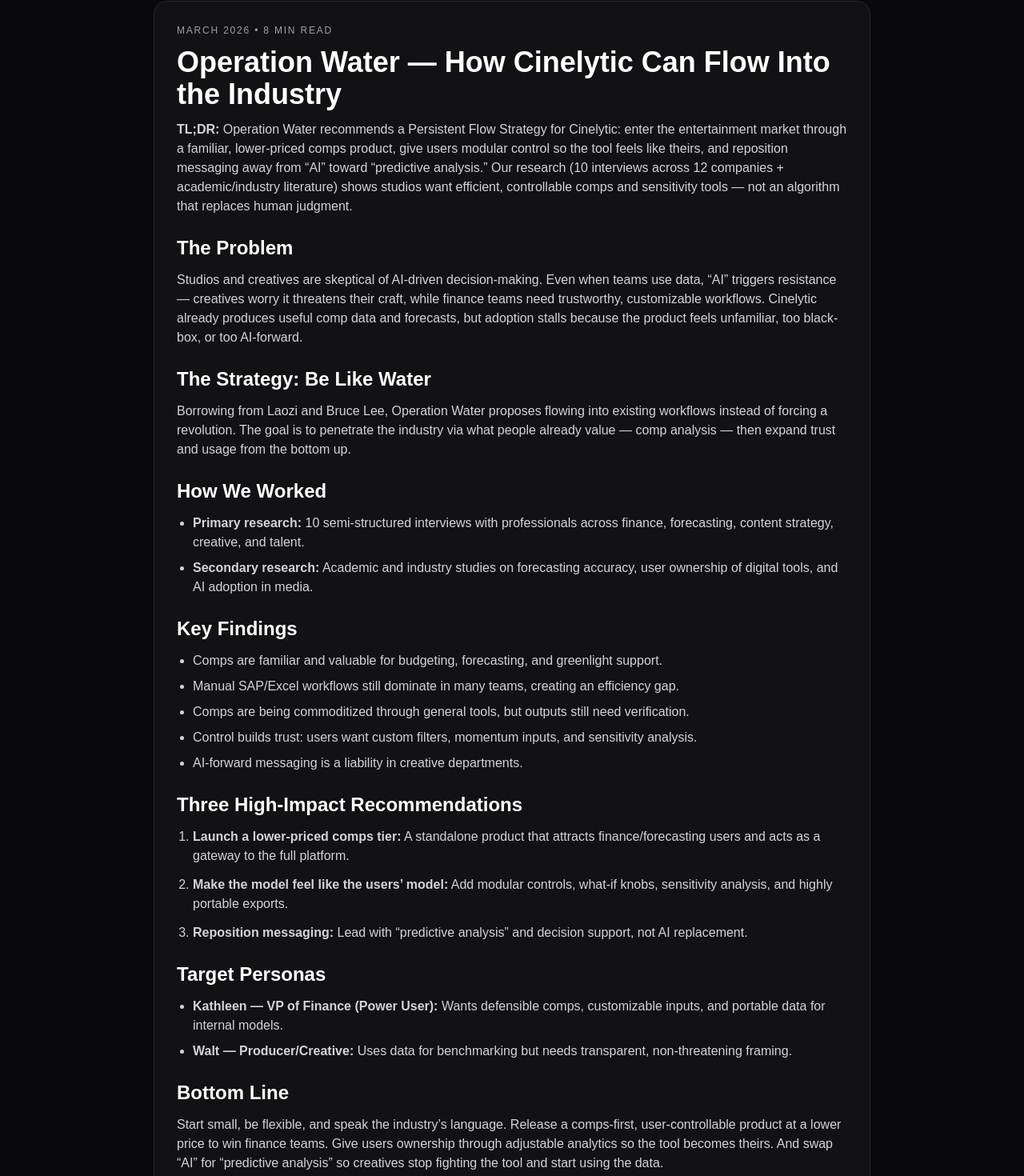
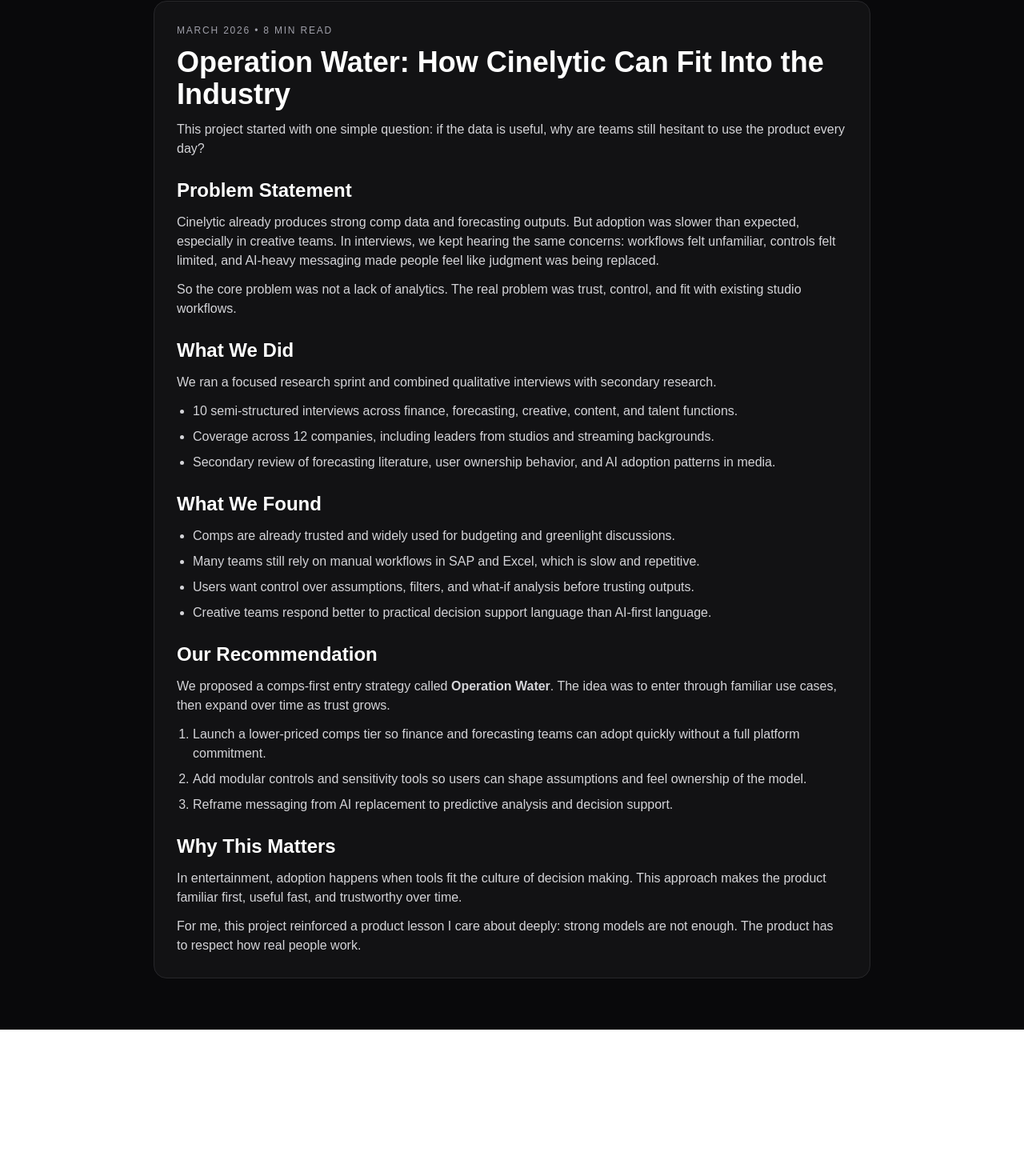
Before and after one commit to ArihantRawat/arihant-portfolio, a Next.js app: page /blog in a window 1280 px wide. Shown: the part 129-1599 px from the top of the page at 80% size. After the commit the page ends 1416 px from the top, so only its background shows below. Built offline with nearby package versions, Linux system fonts and the light colour scheme.

Commit message:
Humanize copy, add org links, refine blog format, and enhance motion design

```diff
--- a/src/app/blog/page.tsx
+++ b/src/app/blog/page.tsx
@@ -15,99 +15,78 @@ export default function BlogPage() {
           <header className="space-y-3">
             <p className="text-xs uppercase tracking-[0.15em] text-zinc-400">March 2026 • 8 min read</p>
             <h1 className="text-3xl font-bold text-white md:text-4xl">
-              Operation Water — How Cinelytic Can Flow Into the Industry
+              Operation Water: How Cinelytic Can Fit Into the Industry
             </h1>
             <p className="text-zinc-300">
-              <strong>TL;DR:</strong> Operation Water recommends a Persistent Flow Strategy for Cinelytic: enter the
-              entertainment market through a familiar, lower-priced comps product, give users modular control so the tool
-              feels like theirs, and reposition messaging away from “AI” toward “predictive analysis.” Our research (10
-              interviews across 12 companies + academic/industry literature) shows studios want efficient, controllable
-              comps and sensitivity tools — not an algorithm that replaces human judgment.
+              This project started with one simple question: if the data is useful, why are teams still hesitant to use the
+              product every day?
             </p>
           </header>
 
           <section className="space-y-3">
-            <h2 className="text-2xl font-semibold text-white">The Problem</h2>
+            <h2 className="text-2xl font-semibold text-white">Problem Statement</h2>
             <p className="text-zinc-300">
-              Studios and creatives are skeptical of AI-driven decision-making. Even when teams use data, “AI” triggers
-              resistance — creatives worry it threatens their craft, while finance teams need trustworthy, customizable
-              workflows. Cinelytic already produces useful comp data and forecasts, but adoption stalls because the product
-              feels unfamiliar, too black-box, or too AI-forward.
+              Cinelytic already produces strong comp data and forecasting outputs. But adoption was slower than expected,
+              especially in creative teams. In interviews, we kept hearing the same concerns: workflows felt unfamiliar,
+              controls felt limited, and AI-heavy messaging made people feel like judgment was being replaced.
+            </p>
+            <p className="text-zinc-300">
+              So the core problem was not a lack of analytics. The real problem was trust, control, and fit with existing
+              studio workflows.
             </p>
           </section>
 
           <section className="space-y-3">
-            <h2 className="text-2xl font-semibold text-white">The Strategy: Be Like Water</h2>
+            <h2 className="text-2xl font-semibold text-white">What We Did</h2>
             <p className="text-zinc-300">
-              Borrowing from Laozi and Bruce Lee, Operation Water proposes flowing into existing workflows instead of forcing
-              a revolution. The goal is to penetrate the industry via what people already value — comp analysis — then expand
-              trust and usage from the bottom up.
+              We ran a focused research sprint and combined qualitative interviews with secondary research.
             </p>
-          </section>
-
-          <section className="space-y-3">
-            <h2 className="text-2xl font-semibold text-white">How We Worked</h2>
             <ul className="list-disc space-y-2 pl-5 text-zinc-300">
-              <li>
-                <strong>Primary research:</strong> 10 semi-structured interviews with professionals across finance,
-                forecasting, content strategy, creative, and talent.
-              </li>
-              <li>
-                <strong>Secondary research:</strong> Academic and industry studies on forecasting accuracy, user ownership
-                of digital tools, and AI adoption in media.
-              </li>
+              <li>10 semi-structured interviews across finance, forecasting, creative, content, and talent functions.</li>
+              <li>Coverage across 12 companies, including leaders from studios and streaming backgrounds.</li>
+              <li>Secondary review of forecasting literature, user ownership behavior, and AI adoption patterns in media.</li>
             </ul>
           </section>
 
           <section className="space-y-3">
-            <h2 className="text-2xl font-semibold text-white">Key Findings</h2>
+            <h2 className="text-2xl font-semibold text-white">What We Found</h2>
             <ul className="list-disc space-y-2 pl-5 text-zinc-300">
-              <li>Comps are familiar and valuable for budgeting, forecasting, and greenlight support.</li>
-              <li>Manual SAP/Excel workflows still dominate in many teams, creating an efficiency gap.</li>
-              <li>Comps are being commoditized through general tools, but outputs still need verification.</li>
-              <li>Control builds trust: users want custom filters, momentum inputs, and sensitivity analysis.</li>
-              <li>AI-forward messaging is a liability in creative departments.</li>
+              <li>Comps are already trusted and widely used for budgeting and greenlight discussions.</li>
+              <li>Many teams still rely on manual workflows in SAP and Excel, which is slow and repetitive.</li>
+              <li>Users want control over assumptions, filters, and what-if analysis before trusting outputs.</li>
+              <li>Creative teams respond better to practical decision support language than AI-first language.</li>
             </ul>
           </section>
 
           <section className="space-y-3">
-            <h2 className="text-2xl font-semibold text-white">Three High-Impact Recommendations</h2>
-            <ol className="list-decimal space-y-3 pl-5 text-zinc-300">
+            <h2 className="text-2xl font-semibold text-white">Our Recommendation</h2>
+            <p className="text-zinc-300">
+              We proposed a comps-first entry strategy called <strong>Operation Water</strong>. The idea was to enter through
+              familiar use cases, then expand over time as trust grows.
+            </p>
+            <ol className="list-decimal space-y-2 pl-5 text-zinc-300">
               <li>
-                <strong>Launch a lower-priced comps tier:</strong> A standalone product that attracts finance/forecasting
-                users and acts as a gateway to the full platform.
+                Launch a lower-priced comps tier so finance and forecasting teams can adopt quickly without a full platform
+                commitment.
               </li>
               <li>
-                <strong>Make the model feel like the users’ model:</strong> Add modular controls, what-if knobs,
-                sensitivity analysis, and highly portable exports.
+                Add modular controls and sensitivity tools so users can shape assumptions and feel ownership of the model.
               </li>
               <li>
-                <strong>Reposition messaging:</strong> Lead with “predictive analysis” and decision support, not AI
-                replacement.
+                Reframe messaging from AI replacement to predictive analysis and decision support.
               </li>
             </ol>
           </section>
 
           <section className="space-y-3">
-            <h2 className="text-2xl font-semibold text-white">Target Personas</h2>
-            <ul className="list-disc space-y-2 pl-5 text-zinc-300">
-              <li>
-                <strong>Kathleen — VP of Finance (Power User):</strong> Wants defensible comps, customizable inputs, and
-                portable data for internal models.
-              </li>
-              <li>
-                <strong>Walt — Producer/Creative:</strong> Uses data for benchmarking but needs transparent,
-                non-threatening framing.
-              </li>
-            </ul>
-          </section>
-
-          <section className="space-y-3">
-            <h2 className="text-2xl font-semibold text-white">Bottom Line</h2>
+            <h2 className="text-2xl font-semibold text-white">Why This Matters</h2>
             <p className="text-zinc-300">
-              Start small, be flexible, and speak the industry’s language. Release a comps-first, user-controllable product
-              at a lower price to win finance teams. Give users ownership through adjustable analytics so the tool becomes
-              theirs. And swap “AI” for “predictive analysis” so creatives stop fighting the tool and start using the data.
+              In entertainment, adoption happens when tools fit the culture of decision making. This approach makes the product
+              familiar first, useful fast, and trustworthy over time.
+            </p>
+            <p className="text-zinc-300">
+              For me, this project reinforced a product lesson I care about deeply: strong models are not enough. The product
+              has to respect how real people work.
             </p>
           </section>
         </article>
--- a/src/app/globals.css
+++ b/src/app/globals.css
@@ -78,6 +78,41 @@ a:hover, button:hover {
   box-shadow: 0 0 0 1px rgba(244, 114, 182, 0.25), 0 8px 26px rgba(34, 211, 238, 0.12);
 }
 
+@keyframes driftA {
+  0% { transform: translate3d(-8%, -6%, 0) scale(1); }
+  50% { transform: translate3d(8%, 4%, 0) scale(1.08); }
+  100% { transform: translate3d(-8%, -6%, 0) scale(1); }
+}
+
+@keyframes driftB {
+  0% { transform: translate3d(10%, 8%, 0) scale(1.02); }
+  50% { transform: translate3d(-6%, -8%, 0) scale(1.1); }
+  100% { transform: translate3d(10%, 8%, 0) scale(1.02); }
+}
+
+.gradient-blob {
+  position: absolute;
+  width: 34rem;
+  height: 34rem;
+  border-radius: 9999px;
+  filter: blur(70px);
+  opacity: 0.18;
+}
+
+.blob-a {
+  top: -8rem;
+  left: -6rem;
+  background: radial-gradient(circle, #60a5fa 0%, #a78bfa 45%, transparent 70%);
+  animation: driftA 20s ease-in-out infinite;
+}
+
+.blob-b {
+  right: -8rem;
+  bottom: -10rem;
+  background: radial-gradient(circle, #22d3ee 0%, #f472b6 45%, transparent 72%);
+  animation: driftB 24s ease-in-out infinite;
+}
+
 @media (prefers-reduced-motion: reduce) {
   *, *::before, *::after {
     animation: none !important;
--- a/src/app/page.tsx
+++ b/src/app/page.tsx
@@ -75,8 +75,8 @@ const skills = [
 
 const marketPositioning = [
   "I connect product strategy with technical execution so teams move from idea to shipped outcomes faster.",
-  "I present work in a Problem → Approach → Impact format that US recruiters and hiring managers can scan quickly.",
-  "I balance startup speed with enterprise-quality decision making and cross-functional communication.",
+  "I like turning complex systems into simple product experiences people can actually use.",
+  "I balance startup speed with enterprise quality and clear cross-functional communication.",
 ];
 
 function ParticleBackground() {
@@ -177,6 +177,10 @@ export default function Home() {
   return (
     <div className="min-h-screen bg-zinc-950 text-zinc-100 selection:bg-fuchsia-500/30">
       <ParticleBackground />
+      <div aria-hidden="true" className="pointer-events-none fixed inset-0 -z-10 overflow-hidden">
+        <div className="gradient-blob blob-a" />
+        <div className="gradient-blob blob-b" />
+      </div>
       <header className="sticky top-0 z-30 border-b border-zinc-800/70 bg-zinc-950/90 backdrop-blur">
         <nav className="mx-auto flex w-full max-w-6xl items-center justify-between gap-4 px-6 py-4">
           <a href="#top" className="text-sm font-semibold tracking-[0.2em] text-zinc-300">
@@ -251,15 +255,15 @@ export default function Home() {
             <h1 className="text-4xl font-bold leading-tight text-white md:text-6xl">
               Arihant Rawat
               <span className="mt-2 block bg-gradient-to-r from-cyan-300 via-fuchsia-300 to-violet-300 bg-clip-text text-2xl text-transparent md:text-3xl">
-                Building user-loved products with product judgment and hands-on technical execution.
+                I build products that are useful, simple, and fast to ship.
               </span>
             </h1>
             <p className="max-w-2xl text-lg text-zinc-300">
-              Product-minded engineer with startup + enterprise experience, now at USC Marshall (MBA). I turn ambiguous ideas
-              into shipped products through clear prioritization, technical depth, and measurable execution.
+              I am a product developer with startup and enterprise experience, currently doing my MBA at USC Marshall. I enjoy
+              taking messy problems, clarifying them, and shipping solid product outcomes.
             </p>
             <p className="max-w-2xl text-sm text-zinc-400">
-              Looking for Product, Technical PM, and product-focused engineering roles in the US.
+              From Delhi to Bangalore to Los Angeles, I have worked across different teams and product cultures.
             </p>
             <div className="flex flex-wrap gap-3">
               <a className="rounded-full bg-white px-5 py-2.5 text-sm font-semibold text-zinc-900 transition hover:scale-[1.03] hover:bg-zinc-200" href="#projects">
@@ -295,8 +299,12 @@ export default function Home() {
         <section id="about" className="space-y-4">
           <h2 className="text-2xl font-semibold text-white md:text-3xl">About Me</h2>
           <p className="max-w-4xl text-zinc-300">
-            I’m a product-driven technologist pursuing my MBA at USC Marshall, with prior experience at Salesforce and Cult.fit.
-            My edge is bridging user understanding, business priorities, and technical delivery.
+            I am a product developer who enjoys building at the intersection of users, business, and engineering. I care about
+            clear thinking, fast learning loops, and shipping work that people actually find useful.
+          </p>
+          <p className="max-w-4xl text-zinc-300">
+            I am strongest when the problem is ambiguous. I can break it down, align teams, and move from idea to execution
+            without losing focus on quality.
           </p>
           <div className="grid gap-4 md:grid-cols-3">
             {marketPositioning.map((point) => (
@@ -328,7 +336,8 @@ export default function Home() {
               <span className="absolute -left-[33px] top-7 h-3 w-3 rounded-full bg-cyan-300" />
               <p className="text-xs uppercase tracking-[0.15em] text-zinc-400">Oct 2023 – Jul 2025 • Bangalore, India</p>
               <h3 className="mt-2 text-xl font-semibold text-white">Salesforce</h3>
-              <p className="mt-1 text-sm text-zinc-300">Senior Product Developer / Senior Software Developer (MTS)</p>
+              <p className="mt-1 text-sm text-zinc-300">Senior Product Developer (MTS)</p>
+              <a className="mt-2 inline-block text-sm font-semibold text-cyan-300 hover:text-cyan-200" href="https://www.salesforce.com/" target="_blank" rel="noreferrer">Visit Salesforce</a>
               <p className="mt-3 text-zinc-300">
                 Built enterprise APIs and UI workflows across Context Service and Data Cloud initiatives, partnering with
                 design, operations, and product stakeholders across clouds.
@@ -339,7 +348,8 @@ export default function Home() {
               <span className="absolute -left-[33px] top-7 h-3 w-3 rounded-full bg-fuchsia-300" />
               <p className="text-xs uppercase tracking-[0.15em] text-zinc-400">Jul 2021 – Oct 2023 • Bangalore, India</p>
               <h3 className="mt-2 text-xl font-semibold text-white">Cult.fit</h3>
-              <p className="mt-1 text-sm text-zinc-300">Product Developer → Senior Product / Software Developer</p>
+              <p className="mt-1 text-sm text-zinc-300">Product Developer to Senior Product Developer</p>
+              <a className="mt-2 inline-block text-sm font-semibold text-cyan-300 hover:text-cyan-200" href="https://www.cult.fit/" target="_blank" rel="noreferrer">Visit Cult.fit</a>
               <p className="mt-3 text-zinc-300">
                 Led app-side delivery across multiple consumer products, collaborated on roadmap priorities, and shipped in
                 fast startup cycles with strong cross-functional execution.
@@ -353,23 +363,25 @@ export default function Home() {
           <div className="grid gap-5 md:grid-cols-2">
             <article className="rounded-2xl border border-zinc-800 bg-zinc-900/60 p-6">
               <p className="text-xs uppercase tracking-[0.15em] text-zinc-400">Los Angeles, CA • Expected May 2027</p>
-              <h3 className="mt-2 text-lg font-semibold text-white">University of Southern California (USC) — Marshall School of Business</h3>
+              <h3 className="mt-2 text-lg font-semibold text-white">University of Southern California (USC), Marshall School of Business</h3>
               <p className="mt-2 text-zinc-300">MBA (STEM)</p>
               <p className="mt-2 text-sm text-zinc-400">Dean’s Merit Scholarship (100%) • Prediger Endowed Scholarship • GMAT FE 705</p>
+              <a className="mt-2 inline-block text-sm font-semibold text-cyan-300 hover:text-cyan-200" href="https://www.marshall.usc.edu/" target="_blank" rel="noreferrer">Visit USC Marshall</a>
             </article>
 
             <article className="rounded-2xl border border-zinc-800 bg-zinc-900/60 p-6">
               <p className="text-xs uppercase tracking-[0.15em] text-zinc-400">Delhi, India • May 2021</p>
-              <h3 className="mt-2 text-lg font-semibold text-white">NSIT (now NSUT) — Netaji Subhas University of Technology</h3>
+              <h3 className="mt-2 text-lg font-semibold text-white">NSIT (now NSUT), Netaji Subhas University of Technology</h3>
               <p className="mt-2 text-zinc-300">B.E. in Information Technology (Computer Science)</p>
               <p className="mt-2 text-sm text-zinc-400">First Class Distinction (CGPA 8.6/10.0)</p>
+              <a className="mt-2 inline-block text-sm font-semibold text-cyan-300 hover:text-cyan-200" href="https://www.nsut.ac.in/" target="_blank" rel="noreferrer">Visit NSUT</a>
             </article>
           </div>
         </section>
 
         <section id="projects" className="space-y-6">
           <div className="flex items-center justify-between gap-4">
-            <h2 className="text-2xl font-semibold text-white md:text-3xl">Projects (Problem → Build → Impact)</h2>
+            <h2 className="text-2xl font-semibold text-white md:text-3xl">Projects</h2>
             <a
               className="text-sm font-semibold text-cyan-300 hover:text-cyan-200"
               href="https://github.com/ArihantRawat"
@@ -442,7 +454,7 @@ export default function Home() {
           </div>
           <article className="rounded-2xl border border-zinc-800 bg-zinc-900/60 p-6">
             <p className="text-xs uppercase tracking-[0.15em] text-zinc-400">March 2026 • 8 min read</p>
-            <h3 className="mt-2 text-2xl font-semibold text-white">Operation Water — How Cinelytic Can Flow Into the Industry</h3>
+            <h3 className="mt-2 text-2xl font-semibold text-white">Operation Water: How Cinelytic Can Fit Into the Industry</h3>
             <p className="mt-3 text-zinc-300">
               A research-backed GTM and product strategy memo: launch a comps-first tier, make analytics controllable, and
               frame the product as predictive analysis (not AI replacement) to improve trust and adoption.
```
